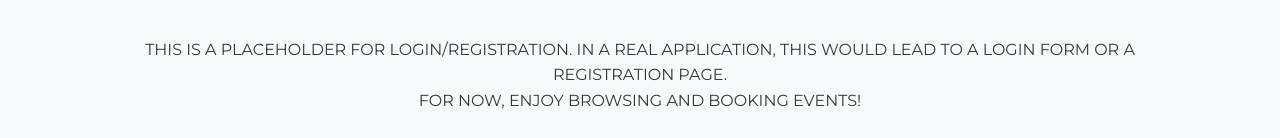
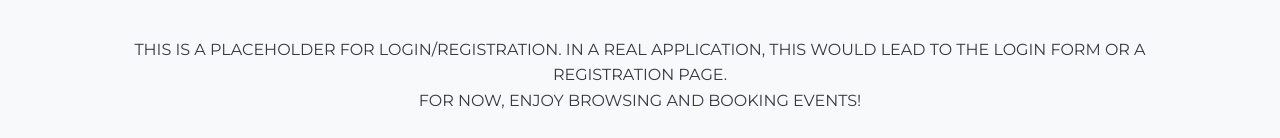
Before and after one commit to namankaur135/ICT171-Assignment-2-, a plain HTML site: page index.html in a window 1280 px wide. Shown: the part 1822-1960 px from the top of the page. Drawn offline with Linux system fonts and the light colour scheme.

Commit message:
newchange

```diff
--- a/index.html
+++ b/index.html
@@ -121,7 +121,7 @@
         <section id="login-register" class="login-register-placeholder">
 <div class="container">
 <h2>Login or Register</h2>
-<p>This is a placeholder for Login/Registration. In a real application, this would lead to a login form or a registration page.</p>
+<p>This is a placeholder for Login/Registration. In a real application, this would lead to the login form or a registration page.</p>
 <p>For now, enjoy browsing and booking events!</p>
 </div>
 </section>
```
